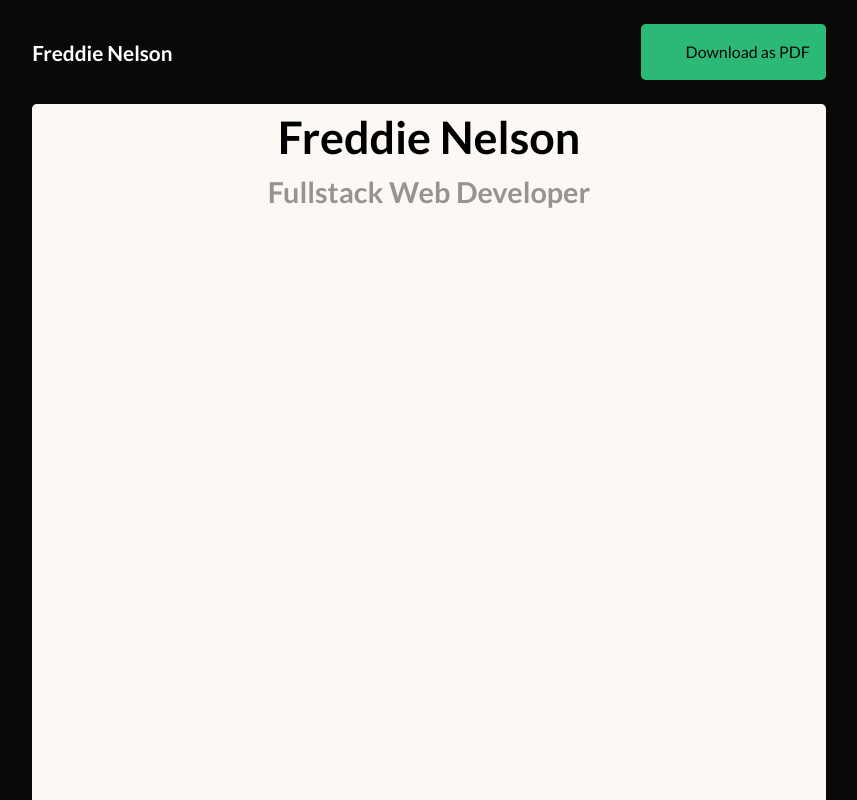
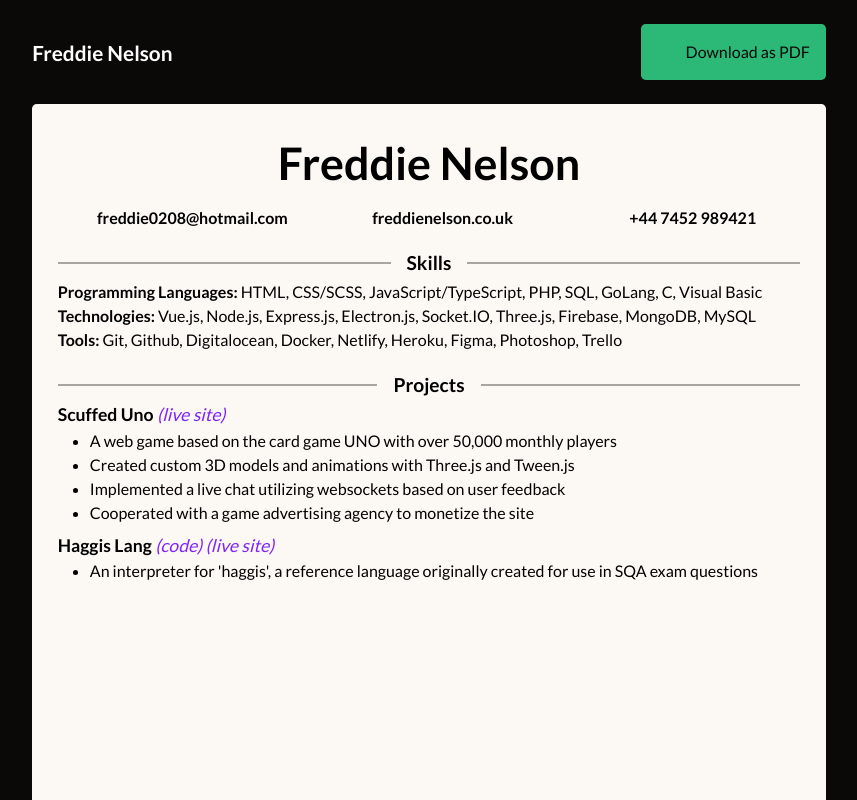
Before and after one commit to freddie-nelson/freddienelson.co.uk, a Vue app: page /resume in a window 1280 px wide. Shown: the top 800 px of the page, without its empty margins (211-1068 px from the left). Built offline with nearby package versions, Linux system fonts and the light colour scheme.

Commit message:
skills and start projects

```diff
--- a/src/views/Resume.vue
+++ b/src/views/Resume.vue
@@ -4,6 +4,12 @@ import html2pdf from "html2pdf.js";
 
 import { Icon } from "@iconify/vue";
 import downloadIcon from "@iconify-icons/tabler/download";
+import emailIcon from "@iconify-icons/tabler/mail";
+import linkedInIcon from "@iconify-icons/tabler/brand-linkedin";
+import siteIcon from "@iconify-icons/tabler/world";
+import phoneIcon from "@iconify-icons/tabler/phone";
+import githubIcon from "@iconify-icons/tabler/brand-github";
+import twitterIcon from "@iconify-icons/tabler/brand-twitter";
 
 export default defineComponent({
   name: "Resume",
@@ -27,6 +33,7 @@ export default defineComponent({
       resume.value.style.borderRadius = "0px";
       resume.value.style.width = "210mm";
       resume.value.style.height = "297mm";
+      scaleResumeContent();
 
       await html2pdf(resume.value, {
         filename: "freddie-nelson-resume.pdf",
@@ -35,6 +42,7 @@ export default defineComponent({
       resume.value.style.borderRadius = "";
       resume.value.style.height = "";
       resume.value.style.width = "";
+      scaleResumeContent();
     };
 
     const scaleResumeContent = () => {
@@ -70,6 +78,12 @@ export default defineComponent({
 
       icons: {
         download: downloadIcon,
+        email: emailIcon,
+        linkedIn: linkedInIcon,
+        site: siteIcon,
+        phone: phoneIcon,
+        github: githubIcon,
+        twitter: twitterIcon,
       },
     };
   },
@@ -91,8 +105,102 @@ export default defineComponent({
       <div class="content">
         <header>
           <h1>Freddie Nelson</h1>
-          <h2>Fullstack Web Developer</h2>
+
+          <div class="contacts">
+            <a class="contact" href="mailto:freddie0208@hotmail.com">
+              <Icon :icon="icons.email" />
+              <p>freddie0208@hotmail.com</p>
+            </a>
+
+            <a class="contact" href="https://freddienelson.co.uk">
+              <Icon :icon="icons.site" />
+              <p>freddienelson.co.uk</p>
+            </a>
+
+            <a class="contact" href="tel:+447452989421">
+              <Icon :icon="icons.phone" />
+              <p>+44 7452 989421</p>
+            </a>
+
+            <!-- <a class="contact" href="https://twitter.com/freddie_dev">
+              <Icon :icon="icons.twitter" />
+              <p>@freddie_dev</p>
+            </a>
+
+            <a class="contact" href="https://github.com/freddie-nelson">
+              <Icon :icon="icons.github" />
+              <p>@freddie-nelson</p>
+            </a> -->
+          </div>
         </header>
+
+        <section class="skills">
+          <div class="title">
+            <h1>Skills</h1>
+          </div>
+
+          <div class="body">
+            <p>
+              <strong>Programming Languages: </strong>
+              HTML, CSS/SCSS, JavaScript/TypeScript, PHP, SQL, GoLang, C, Visual
+              Basic
+            </p>
+
+            <p>
+              <strong>Technologies: </strong> Vue.js, Node.js, Express.js,
+              Electron.js, Socket.IO, Three.js, Firebase, MongoDB, MySQL
+            </p>
+
+            <p>
+              <strong>Tools: </strong> Git, Github, Digitalocean, Docker,
+              Netlify, Heroku, Figma, Photoshop, Trello
+            </p>
+          </div>
+        </section>
+
+        <section>
+          <div class="title">
+            <h1>Projects</h1>
+          </div>
+
+          <div class="body">
+            <h2>
+              <strong>Scuffed Uno </strong>
+              <a href="https://scuffeduno.online">(live site)</a>
+            </h2>
+            <ul>
+              <li>
+                A web game based on the card game UNO with over 50,000 monthly
+                players
+              </li>
+              <li>
+                Created custom 3D models and animations with Three.js and
+                Tween.js
+              </li>
+              <li>
+                Implemented a live chat utilizing websockets based on user
+                feedback
+              </li>
+              <li>
+                Cooperated with a game advertising agency to monetize the site
+              </li>
+            </ul>
+
+            <h2 style="margin-top: 0.5rem">
+              <strong>Haggis Lang </strong>
+              <a href="https://github.com/freddie-nelson/haggis-lang"
+                >(code)
+              </a>
+              <a href="https://haggislang.org">(live site)</a>
+            </h2>
+            <ul>
+              <li>
+                An interpreter for 'haggis', a reference language originally
+                created for use in SQA exam questions
+              </li>
+            </ul>
+          </div>
+        </section>
       </div>
     </article>
   </div>
@@ -109,6 +217,7 @@ export default defineComponent({
   align-items: center;
   flex-direction: column;
   overflow: hidden;
+  color: #000;
 
   .top-bar {
     display: flex;
@@ -165,6 +274,11 @@ export default defineComponent({
     height: 297mm;
     position: absolute;
     overflow: hidden;
+    padding: 2%;
+
+    // * {
+    //   font-family: "Times New Roman", Times, serif;
+    // }
   }
 
   header {
@@ -182,6 +296,79 @@ export default defineComponent({
     h2 {
       font-size: 1.8rem;
       opacity: 0.4;
+    }
+
+    .contacts {
+      display: grid;
+      grid-template-columns: repeat(3, 1fr);
+      width: 100%;
+      gap: 1rem 0.5rem;
+      margin-top: 0.6rem;
+
+      .contact {
+        display: flex;
+        justify-content: center;
+        align-items: center;
+        gap: 0.3rem;
+        vertical-align: middle;
+        text-align: center;
+
+        svg {
+          width: 1.4rem;
+          height: 1.4rem;
+          transition: color 0.2s ease;
+        }
+
+        &:hover {
+          svg {
+            color: #7f22fd;
+          }
+        }
+      }
+    }
+  }
+
+  section {
+    width: 100%;
+    margin: 2rem 0;
+    display: flex;
+    flex-direction: column;
+    padding: 0;
+
+    .title {
+      position: relative;
+      display: flex;
+      justify-content: center;
+      align-items: center;
+      width: 100%;
+      height: 2px;
+      background: #00000056;
+      margin-bottom: 1rem;
+
+      h1 {
+        position: absolute;
+        text-align: center;
+        font-weight: bold;
+        font-size: 1.2rem;
+        padding: 0 1rem;
+        background: #fcf9f4;
+      }
+    }
+
+    .body {
+      a {
+        font-style: italic;
+        color: #7f22fd;
+      }
+
+      h2 {
+        font-size: 1.1rem;
+      }
+
+      ul {
+        list-style-type: disc;
+        padding-left: 2rem;
+      }
     }
   }
 }
```
